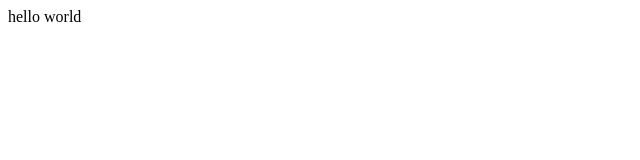
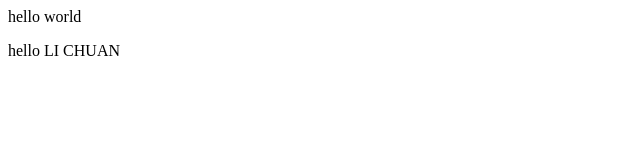
Before and after one commit to studystudy789/studystudy789.github.io, a plain HTML site: page index.html in a window 1280 px wide. Shown: the whole page, without its empty margins (0-640 px from the left). Drawn offline with Linux system fonts and the light colour scheme.

Commit message:
Update index.html

```diff
--- a/index.html
+++ b/index.html
@@ -1 +1,2 @@
 <p>hello world</p>
+<p>hello LI CHUAN</p>
```
